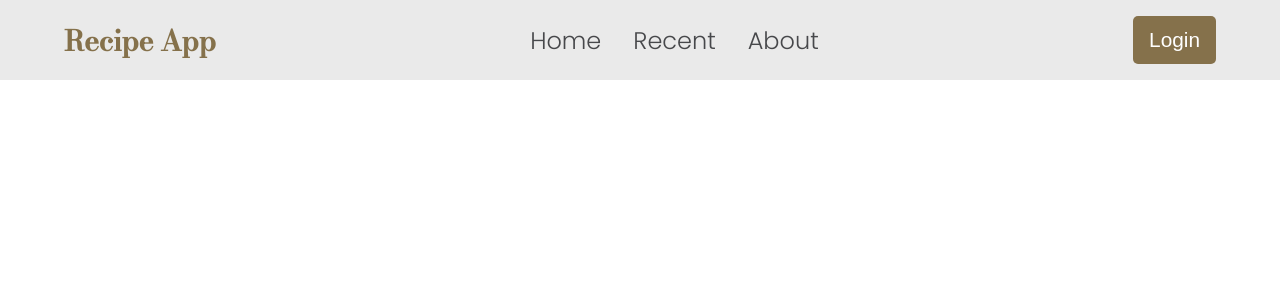
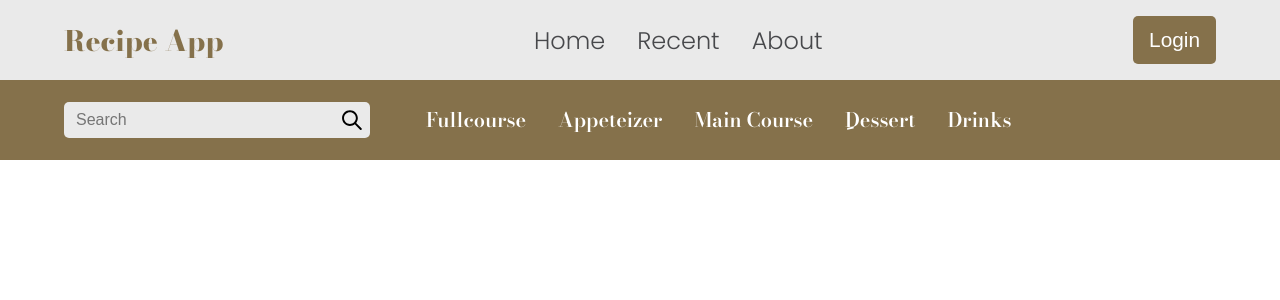
Before and after one commit to Airony/RecipeApp, a React app in the folder frontend/: page / in a window 1280 px wide. Shown: the top 300 px of the page. Built offline with nearby package versions, Linux system fonts and the light colour scheme.

Commit message:
Added secondary header component plus search bar

```diff
--- a/frontend/public/index.html
+++ b/frontend/public/index.html
@@ -9,7 +9,7 @@
     <link rel="preconnect" href="https://fonts.googleapis.com" />
     <link rel="preconnect" href="https://fonts.gstatic.com" crossorigin />
     <link
-      href="https://fonts.googleapis.com/css2?family=Bodoni+Moda:wght@400;500&family=Poppins:wght@300;400;500;600&display=swap"
+      href="https://fonts.googleapis.com/css2?family=Bodoni+Moda:wght@400;500;600;800&family=Poppins:wght@300;400;500;600&display=swap"
       rel="stylesheet"
     />
 
--- a/frontend/src/App.js
+++ b/frontend/src/App.js
@@ -2,11 +2,13 @@ import PrimaryHeader from "./Components/PrimaryHeader";
 import "./app.scss";
 import React from "react";
 import { BrowserRouter as Router } from "react-router-dom";
+import SecondaryHeader from "./Components/SecondaryHeader";
 
 const App = (props) => {
   return (
     <Router>
       <PrimaryHeader></PrimaryHeader>
+      <SecondaryHeader></SecondaryHeader>
     </Router>
   );
 };
--- a/frontend/src/Components/PrimaryHeader.js
+++ b/frontend/src/Components/PrimaryHeader.js
@@ -10,7 +10,7 @@ const PrimaryHeader = (props) => {
   };
 
   return (
-    <header>
+    <header className="primary-header">
       <button
         onClick={handleHamburgerClick}
         aria-expanded={navOpen}
@@ -28,7 +28,7 @@ const PrimaryHeader = (props) => {
       </button>
       <nav
         role="navigation"
-        className={navOpen ? "nav-open" : ""}
+        className={"main-nav " + (navOpen ? "nav-open" : "")}
         aria-hidden={!navOpen}
       >
         <Link to="/" className="navitem">
--- /dev/null
+++ b/frontend/src/Components/SecondaryHeader.js
@@ -0,0 +1,50 @@
+import React, { useState } from "react";
+import { Link } from "react-router-dom";
+
+const SecondaryHeader = () => {
+  const [searchTerm, setSearchTerm] = useState("");
+  const HandleSearchCahnge = (e) => {
+    setSearchTerm(e.target.value);
+  };
+  const HandleSearchSubmit = (e) => {
+    e.preventDefault();
+    //TODO : Add search functionality
+  };
+  return (
+    <header className="secondary-header">
+      <form className="search-bar">
+        <input
+          type="search"
+          placeholder="Search"
+          value={searchTerm}
+          onChange={HandleSearchCahnge}
+          aria-label="Search for recipe"
+        ></input>
+        <button className="search-button" aria-label="Submit search">
+          <svg
+            width="20"
+            height="20"
+            viewBox="0 0 25 25"
+            fill="none"
+            xmlns="http://www.w3.org/2000/svg"
+            aria-hidden="true"
+          >
+            <path
+              d="M9.92087 2.73446C5.83022 2.73446 2.51409 6.05059 2.51409 10.1412C2.51409 14.2319 5.83022 17.548 9.92087 17.548C14.0115 17.548 17.3277 14.2319 17.3277 10.1412C17.3277 6.05059 14.0115 2.73446 9.92087 2.73446ZM0.045166 10.1412C0.045166 4.68704 4.46667 0.265533 9.92087 0.265533C15.3751 0.265533 19.7966 4.68704 19.7966 10.1412C19.7966 12.4234 19.0225 14.5248 17.7225 16.1971L24.3729 22.8474C24.855 23.3295 24.855 24.1111 24.3729 24.5932C23.8908 25.0753 23.1092 25.0753 22.6271 24.5932L15.9767 17.9429C14.3044 19.2428 12.203 20.0169 9.92087 20.0169C4.46667 20.0169 0.045166 15.5954 0.045166 10.1412Z"
+              fill="black"
+            />
+          </svg>
+        </button>
+      </form>
+      <nav className="category-nav">
+        <Link className="navitem">Fullcourse</Link>
+        <Link className="navitem">Appeteizer</Link>
+        <Link className="navitem">Main Course</Link>
+        <Link className="navitem">ِDessert</Link>
+        <Link className="navitem">Drinks</Link>
+      </nav>
+    </header>
+  );
+};
+
+export default SecondaryHeader;
--- a/frontend/src/app.scss
+++ b/frontend/src/app.scss
@@ -6,6 +6,7 @@ $text-medium: #47484b;
 $text-white: #ffffff;
 $header-height: 10vh;
 $nav-animation-duration: 500ms;
+$secondary-header-height: 10vh;
 
 * {
   margin: 0;
@@ -14,28 +15,33 @@ $nav-animation-duration: 500ms;
 
 body {
   font-family: "Poppins", sans-serif;
+  overflow: hidden;
 }
 
 header {
-  position: fixed;
+  box-sizing: border-box;
+  padding: 0 clamp(1rem, 5vw, 4rem);
+  z-index: 100;
+}
+
+.primary-header {
+  position: relative;
   height: $header-height;
   width: 100%;
   background: $secondary-color;
   display: flex;
   align-items: center;
   justify-content: space-between;
-  box-sizing: border-box;
-  padding: 0 clamp(1rem, 5vw, 4rem);
-  z-index: 100;
 }
 
 .logo {
   font-family: "Bodoni Moda", sans-serif;
   color: $primary-color;
   font-size: clamp(0.75rem, 7vw, 1.75rem);
+  font-weight: 800;
 }
 
-nav {
+.main-nav {
   position: absolute;
   left: 0;
   top: 100%;
@@ -50,8 +56,6 @@ nav {
   align-items: center;
   justify-items: flex-start;
   transition: transform $nav-animation-duration ease;
-}
-
   .navitem {
     font-size: 1.5rem;
     color: $text-medium;
@@ -72,6 +76,7 @@ nav {
       border: 2px solid $primary-color;
     }
   }
+}
 
 .nav-open {
   transform: translateX(0%);
@@ -81,7 +86,7 @@ nav {
 }
 
 @supports (clip-path: circle()) {
-  nav {
+  .main-nav {
     transform: none;
     clip-path: circle(0px at top left);
     transition: clip-path $nav-animation-duration ease-in-out;
@@ -165,8 +170,119 @@ button {
   }
 }
 
+.secondary-header {
+  height: $secondary-header-height;
+  background: $primary-color;
+  overflow-x: auto;
+  overflow-y: hidden;
+  width: 100vw;
+  display: flex;
+  align-items: center;
+  justify-content: flex-start;
+  &::-webkit-scrollbar {
+    width: 0;
+    height: 0;
+  }
+}
+
+.search-bar {
+  $size: 30px;
+  background: $secondary-color;
+  display: flex;
+  height: $size;
+  width: $size;
+  border-radius: 5px;
+  position: relative;
+  padding: 3px;
+  overflow: hidden;
+  transition: width 450ms cubic-bezier(0.175, 0.885, 0.32, 1.275),
+    box-shadow 300ms linear;
+  flex-shrink: 0;
+
+  input {
+    background: none;
+    border: none;
+    outline: none;
+    padding-left: 0.75rem;
+    font-size: 1rem;
+    position: absolute;
+    left: 0;
+    bottom: 0;
+    top: 0;
+    line-height: $size;
+    opacity: 0;
+  }
+
+  button {
+    border-radius: 5px;
+    width: $size;
+    height: $size;
+    margin-left: auto;
+    transition: background 250ms ease-in;
+
+    svg {
+      display: inline-block;
+      margin: auto;
+      vertical-align: middle;
+      path {
+        transition: fill 250ms ease-in;
+      }
+    }
+    &:focus {
+      background: $text-medium;
+      & svg path {
+        fill: white;
+      }
+    }
+  }
+
+  &:focus-within {
+    width: 250px;
+    box-shadow: 2px 3px 3px 3px rgba(0, 0, 0, 0.35);
+
+    input {
+      opacity: 1;
+    }
+    button {
+      img {
+        color: white;
+      }
+    }
+  }
+}
+
+.category-nav {
+  margin-left: clamp(1rem, 5vw, 3rem);
+  display: flex;
+  gap: 1rem;
+  height: 100%;
+  align-items: center;
+
+  .navitem {
+    width: auto;
+    width: fit-content;
+    white-space: nowrap;
+    color: $text-white;
+    text-decoration: none;
+    font-family: "Bodoni Moda", sans-serif;
+    font-weight: 600;
+    font-size: clamp(0.75rem, 5vw, 1.25rem);
+    height: 100%;
+    padding: 0 0.5rem;
+    line-height: $secondary-header-height;
+    transition: background 300ms ease-in;
+    &:hover {
+      background: #ac956c;
+    }
+    &:focus {
+      border-right: 2px solid $secondary-color;
+      border-left: 2px solid $secondary-color;
+    }
+  }
+}
+
 @media screen and (min-width: 800px) {
-  nav {
+  .main-nav {
     position: initial;
     transform: none;
     flex-direction: row;
@@ -177,7 +293,6 @@ button {
     order: 2;
     clip-path: none;
     overflow: unset;
-  }
     .navitem {
       opacity: 1;
       border: none;
@@ -203,6 +318,7 @@ button {
         }
       }
     }
+  }
 
   .logo {
     order: 1;
@@ -216,4 +332,13 @@ button {
   .menu-toggle {
     display: none;
   }
+  .search-bar {
+    width: 300px;
+    &:focus-within {
+      width: 300px;
     }
+    input {
+      opacity: 1;
+    }
+  }
+}
```
Also changed, not shown: frontend/public/icons/search-icon.svg (added), 1 other file (tests, documents, lock files or other folders). Lines whose indentation alone changed are shown as unchanged.
